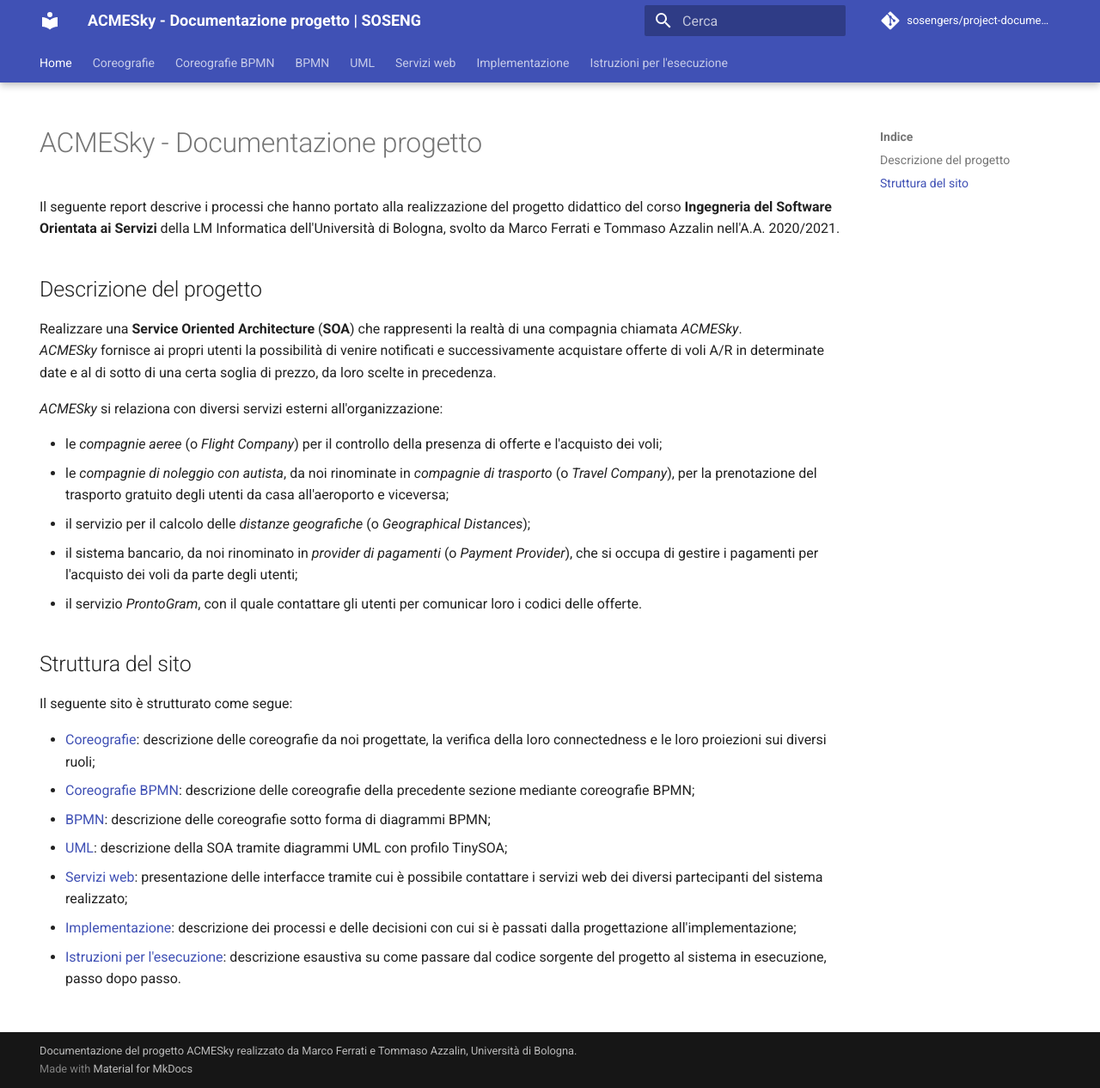
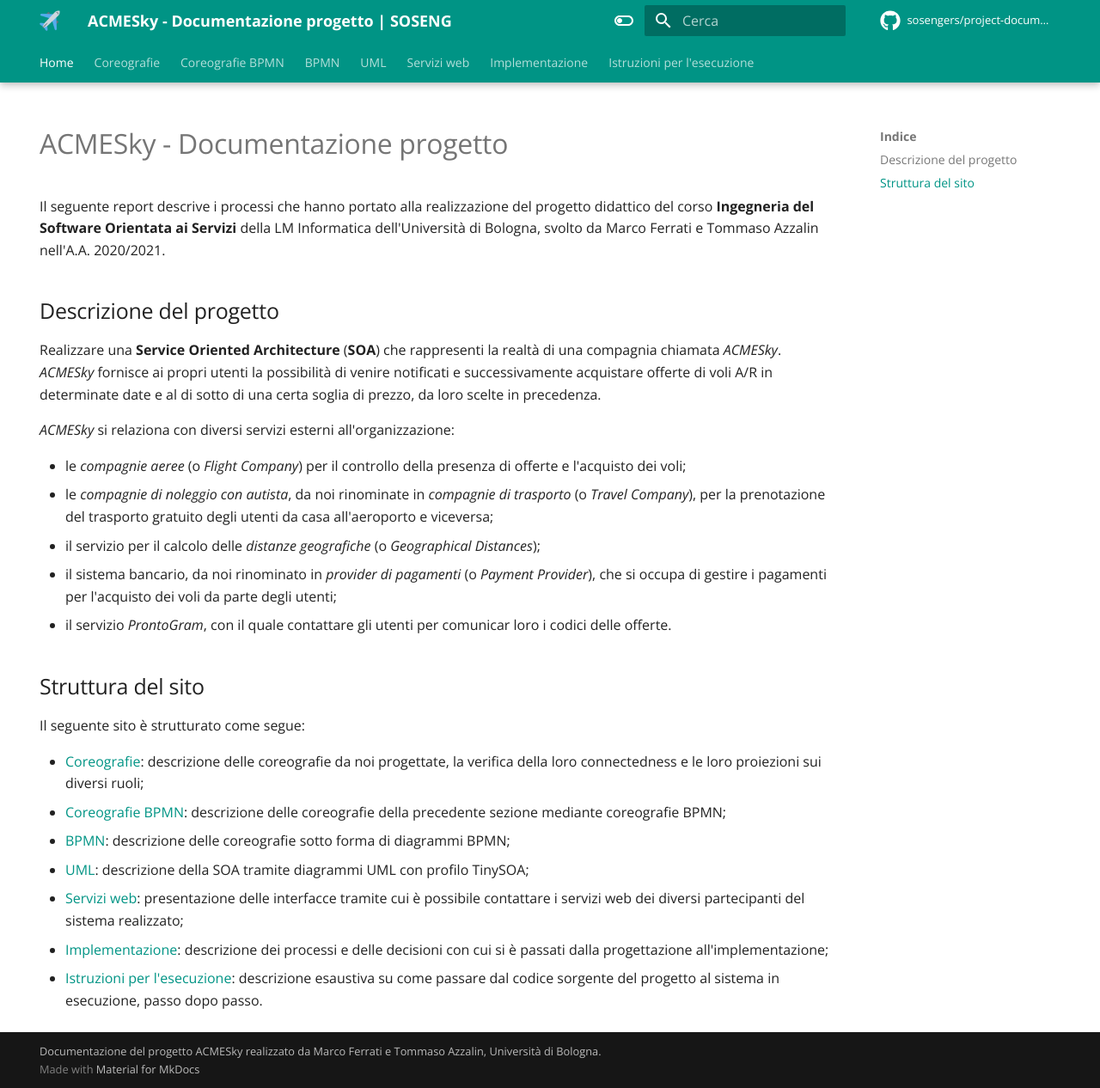
Before and after one commit to sosengers/project-documentation, an MkDocs documentation site: the page built from docs/index.md, in a window 1280 px wide and 1266 px high. Shown: the whole window at 86% size. Built offline with MkDocs 1.6.1 and Material for MkDocs 9.7.7, drawn with Linux system fonts in a browser that asks for light colours; comment, search, counter and statistics services are not loaded.

```diff
--- a/mkdocs.yml
+++ b/mkdocs.yml
@@ -12,8 +12,31 @@ theme:
     - navigation.tabs
     - navigation.tabs.sticky
     - navigation.expand
+    - navigation.top
+    - navigation.instant
+    - search.suggest
+  font:
+    text: Open Sans
+  icon:
+    repo: fontawesome/brands/github
+  favicon: "assets/favicon.ico"
+  logo: "assets/favicon.ico"
+  palette:
+    - media: "(prefers-color-scheme: light)"
+      scheme: default
+      primary: teal
+      toggle:
+        icon: material/toggle-switch-off-outline
+        name: Passa a dark mode
+    - media: "(prefers-color-scheme: dark)"
+      scheme: slate
+      primary: teal
+      toggle:
+        icon: material/toggle-switch
+        name: Passa a light mode
 extra_css:
   - stylesheets/extra.css
+edit_uri: ""
 plugins:
   - search
   - mermaid2:
```
Also changed, not shown: docs/assets/favicon.ico (added).
